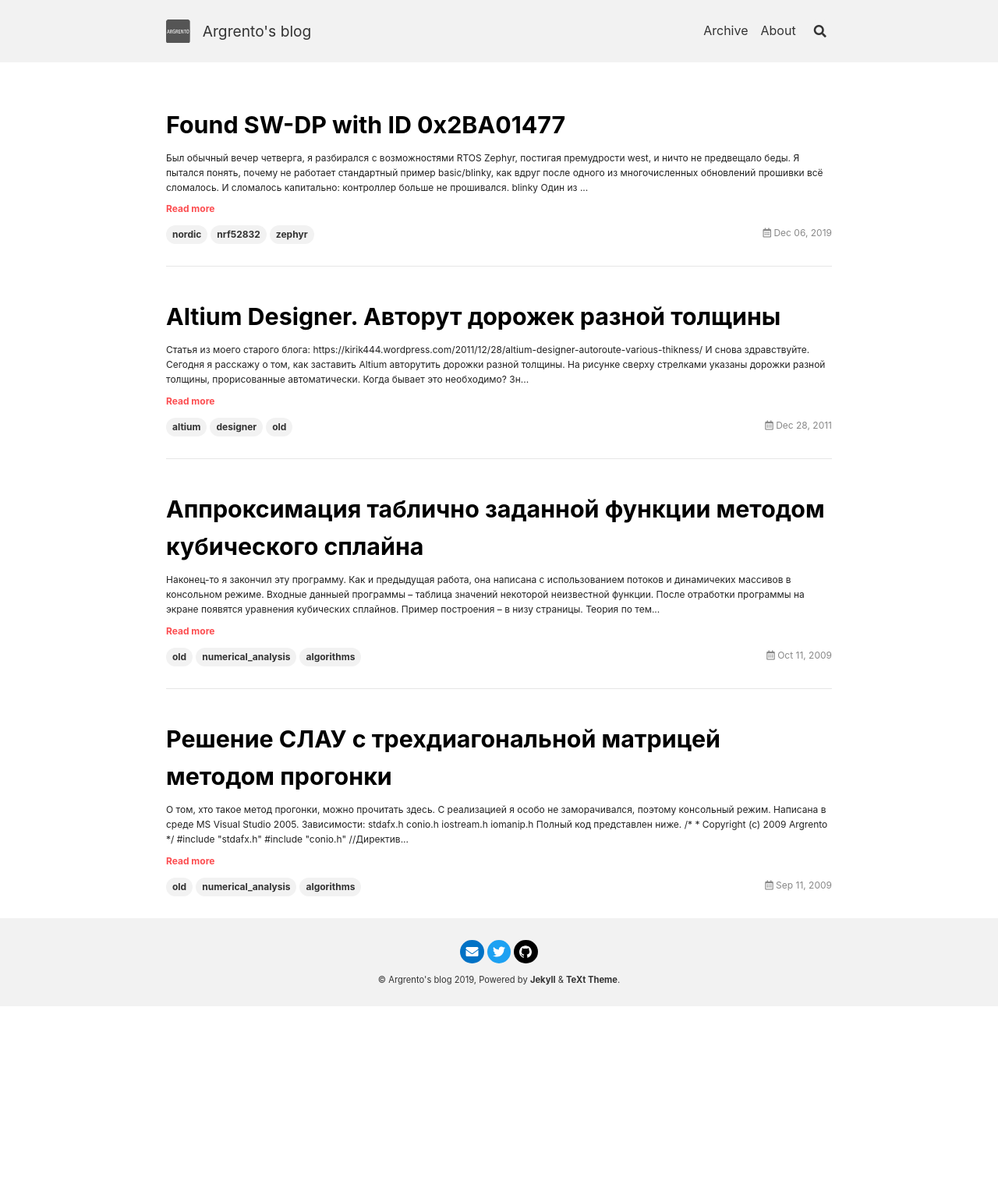
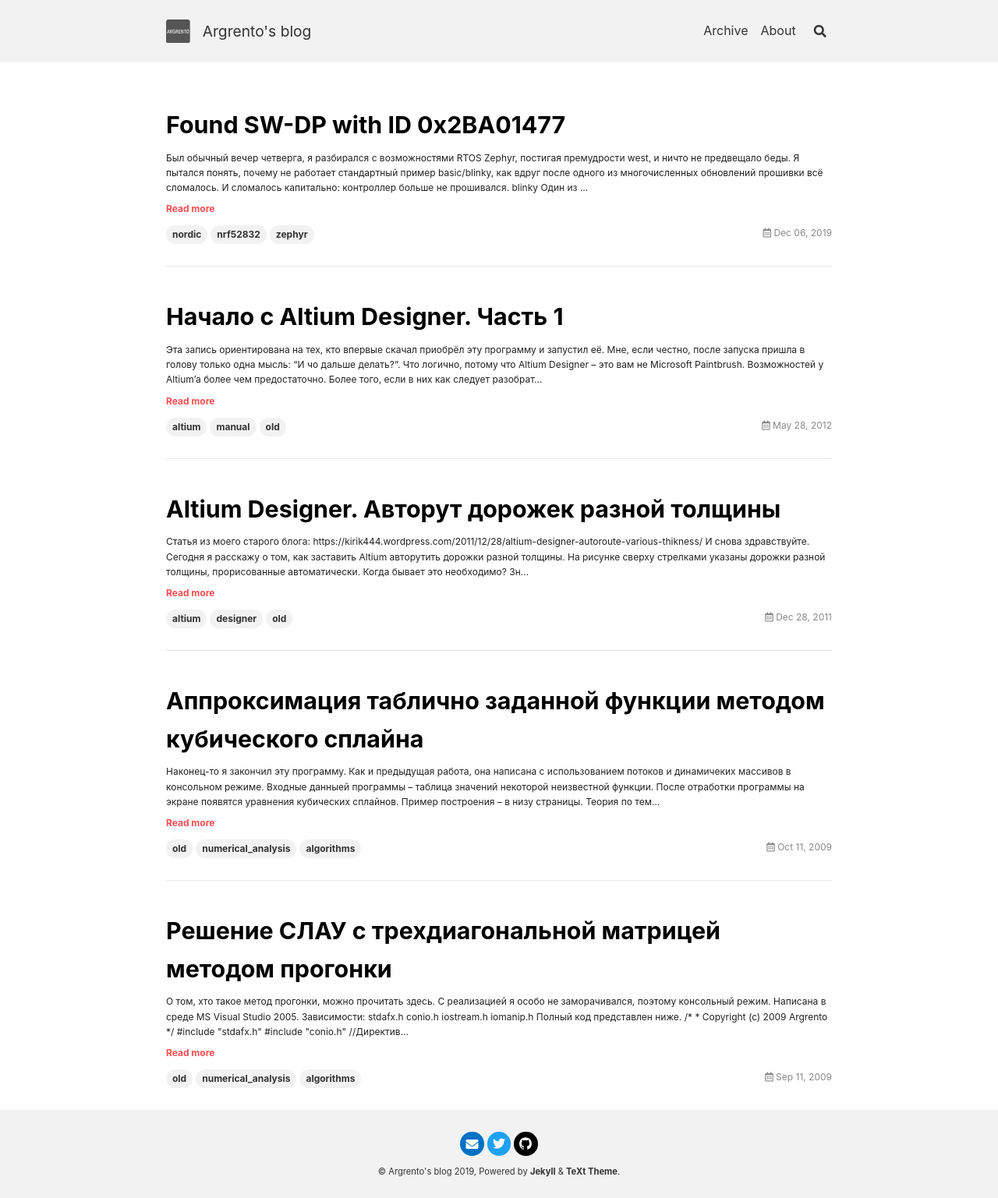
Before and after one commit to argrento/argrento.github.io, a Jekyll site: the page built from index.html, in a window 1280 px wide. Shown: the whole page at 78% size. Built offline with Jekyll 4.4.1, drawn with Linux system fonts in a browser that asks for light colours; nearby versions of some CDN libraries; the list of posts is cut into pages by our own code; before the commit the page ends 1291 px from its top, so only the background shows below that.

Commit message:
Начало с Altium Designer. Часть 1.

```diff
--- /dev/null
+++ b/_posts/2012-05-28-start-with-altium-designer-part1.md
@@ -0,0 +1,145 @@
+---
+layout: article
+title: Начало с Altium Designer. Часть 1
+modify_date: 2012-05-28
+tags: altium manual old
+image_path: /assets/images/2012-05-28-start-with-altium-designer-part1
+---
+
+![]({{page.image_path}}/00-logo.jpg){:.rounded}
+
+
+Эта запись ориентирована на тех, кто впервые ~~скачал~~ приобрёл эту программу и запустил её. Мне, если честно, после запуска пришла в голову только одна мысль: “И чо дальше делать?”. Что логично, потому что Altium Designer -- это вам не Microsoft Paintbrush. Возможностей у Altium’a более чем предостаточно. Более того, если в них как следует разобраться, то проектирование печатных плат будет происходить как в сказке.
+
+Это я, конечно же, шучу: проектирование печатных плат -- процесс очень сложный и интересный.
+
+Итак, поехали. После того, как загрузилось главное окно программы, выбираем **File → New → Project → PCB Project**.
+
+<figure>
+  <img src="{{page.image_path}}/01-new-pcb-project.png" alt="Рис. 1. Создание нового проекта"/>
+  <figcaption>Рис. 1. Создание нового проекта</figcaption>
+</figure>
+
+В левой части окна обычно находится панель **Projects**. Если его нет, то надо вызвать его командой **View → Workspace Panels → System → Projects**. И после создания проекта выглядеть оно должно следующим образом:
+
+<figure>
+  <img src="{{page.image_path}}/02-projects.png" alt="Рис. 2. Окно Projects"/>
+  <figcaption>Рис. 2. Окно Projects</figcaption>
+</figure>{:.shadow}
+
+Сохраним проект, нажав на строке **PCB_Project1.PrjPCB** и выбрав **Save Project**. Сохраним проект как **C:\firstProject\firstProject.PrjPCB**.
+
+Следующее, что надо сделать -- добавить в проект файл принципиальной схемы. Для этого опять щелкаем правой кнопкой мыши на названии проекты и выбираем **Add New to Project → Schematic**. Переименуем созданный файл в **schematic.SchDoc** и сохраним проект. Файл с расширением SchDoc -- файл, в котором будет нами рисоваться принципиальная схема устройства. Пока он пустой и содержит лишь рамку, координатную сетку и штамп. Давайте посмотрим, как его можно настроить. Выбираем **Design → Document Options**. Или нажимаем на клавишу `D`, а потом на `O`.
+
+В Altium Designer’e очень хорошо организована работа горячими клавишами. Запомнив некоторые комбинации, вы можете тратить гораздо меньше времени на разработку.
+{:.info}
+
+Окно настроек документа выглядит вот так:
+<figure>
+  <img src="{{page.image_path}}/03-document-options.png" alt="Рис. 3. Настройка документа"/>
+  <figcaption>Рис. 3. Настройка документа</figcaption>
+</figure>{:.shadow}
+
+Отсюда можно настроить основные опции листа.
+
+* Template -- заготовка для листа. Если необходимо сменить стандартное оформление на какое-нибудь другое, к примеру со штампом по ГОСТу.
+* Orientation -- ориентация листа, портрет или пейзаж.
+* Title Block -- штамп, который находится в левом нижнем углу. Его поля заполняются во вкладке Parameters.
+* Show Reference Zones -- эти зоны нужны для более удобной навигации по листу, если он очень большой.
+* Show Border -- показывать ли рамку.
+* Grids -- сетка привязки элементов. В данном случае для удобства.
+* Вкладка Units -- основные единицы измерения на листе. Необходимо выбрать метрическую систему мер.
+
+После настройки листа давайте разместим пару компонентов на листе и соединим их проводниками.
+
+Вместе с Altium’ом поставляется огромное количество библиотек с компонентами. Библиотеки имеют расширение *.IntLib* -- Integrated Library. Каждый элемент, который находится в библиотеке, имеет два вида:
+
+1. То, как он будет выглядеть на листе с принципиальной схемой.
+2. И то, каким должно быть посадочное место для него.
+
+Чтобы поместить какой-либо элемент на лист необходимо вызвать **Place → Part** или нажать на клавиатуре `P`, `P`. После этого откроется окно выбора элемента.
+
+<figure>
+  <img src="{{page.image_path}}/04-place-part.png" alt="Рис. 4. Выбор элемента"/>
+  <figcaption>Рис. 4. Выбор элемента</figcaption>
+</figure>{:.shadow}
+
+Это окно позволяет выбрать элемент, который будет размещен на плате. Мы можем видеть, что сейчас мы пытаемся добавить резистор:
+
+* Компонент -- Res2
+* Designator -- это обозначение элемента. Вместо знака вопроса можно ввести число, и с каждым новым резистором Res2 оно будет автоматически увеличиваться.
+* Comment -- строка, которая объясняет, что это вообще за компонент.
+* Footprint -- посадочное место для этого элемента. AXIAL-0.4 -- резистор с аксиальными выводами толщиной в 0.4 мм.
+
+Мы не будем добавлять резистор и нажмем на кнопку **Choose**. Откроется окно выбора элемента из какой-либо библиотеки.
+
+<figure>
+  <img src="{{page.image_path}}/05-browse-libraries.png" alt="Рис. 5. Выбор компонента"/>
+  <figcaption>Рис. 5. Выбор компонента</figcaption>
+</figure>{:.shadow}
+
+
+1. В этом поле находится название библиотеки, по которой мы сейчас ищем нужный элемент.
+2. Mask – компонентов может быть много, поэтому поле для маски необходимо. Можно использовать символы `*` и `?`.
+3. Это список всех компонентов, которые находятся в этой библиотеке.
+4. Здесь показано то, как компонент будет выглядеть на принципиальной схеме.
+5. Это посадочное место для элемента.
+6. Помимо посадочного места и вида компонента на схеме еще могут быть особые файлы свойств, которые необходимы для симуляции высокочастотных схем.
+
+На нашей схеме будет три элемента: светодиод, резистор, кнопка и разъем питания. Добавим сначала разъем питания. Для этого в поле 1 щелкнем на треугольник и выберем библиотеку **Miscellaneous Connectors.IntLib**. И найдём элемент **Header 2** -- это такие два штырька с шагом 2.54 мм (маркировка PLD).  Нажимаем OK.
+
+После этого поля в окне на рисунке №4 заполнятся свойствами выбранного нами элемента. В поле **Designator** введём `P1`. А в поле **Comment** -- `Power`.
+
+<figure>
+  <img src="{{page.image_path}}/06-place-part-new-values.png" alt="Рис 6. Изменение полей"/>
+  <figcaption>Рис 6. Изменение полей</figcaption>
+</figure>{:.shadow}
+
+После задания свойств нажмём на **ОК**. На экране появится вот такая картинка:
+
+<figure>
+  <img src="{{page.image_path}}/07-place-component.png" alt="Рис 7. Размещение компонента"/>
+  <figcaption>Рис 7. Размещение компонента</figcaption>
+</figure>{:.shadow}
+
+Выберите место на плате и нажмите на левую кнопку мыши -- компонент будет установлен на лист.
+
+Поскольку этот разъем мы назвали **Power**, логично предположить, что он будет использоваться для подачи питания на плату.
+
+Далее разместим кнопку, светодиод и резистор не плате. Все эти компоненты находятся в библиотеке **Miscellaneous Devices.IntLib**. Выберем кнопку `SW-SPST`, светодиод `LED1` и резистор `Res2`, и расположим их так, как показано на картинке внизу.
+
+<figure>
+  <img src="{{page.image_path}}/08-template.png" alt="Рис 8. Заготовка для схемы"/>
+  <figcaption>Рис 8. Заготовка для схемы</figcaption>
+</figure>{:.shadow}
+
+Элементы поставили, теперь их надо как-то соединить. Соединить их можно тремя способами:
+
+1. **Place → Wire**
+2. Нажав на кнопки `P`, `W`.
+3. Нажав на панели кнопку **Place Wire**
+
+<figure>
+  <img src="{{page.image_path}}/09-place-wire.png" alt="Рис 9. Place Wire"/>
+  <figcaption>Рис 9. Place Wire</figcaption>
+</figure>{:.shadow}
+
+После нажатия курсор станет серым крестом -- начнется процесс размещения точек проводника. Есть возможность изменять свойства проводника прямо во время его прокладки. Для этого необходимо нажать на клавишу **Tab**. Появится вот такое меню:
+
+<figure>
+  <img src="{{page.image_path}}/10-wire-properties.png" alt="Рис 10. Wire properties"/>
+  <figcaption>Рис 10. Wire properties</figcaption>
+</figure>{:.shadow}
+
+Здесь можно выбрать ширину линии и её цвет. Эти параметры никак не влияют на то, как проводник будет выглядеть на печатной плате. Нам здесь менять ничего не надо.
+
+Находясь в режиме рисования проводника, подведем курсор к верхнему выводу разъема P1. Должен появится еще один крест, но в этот раз красного цвета -- показатель того, что проводник будет подсоединён к выводу, а не будет просто так болтаться в воздухе. Выглядит этот крест так:
+
+<figure>
+  <img src="{{page.image_path}}/11-binding.png" alt="Рис 11. Привязка"/>
+  <figcaption>Рис 11. Привязка</figcaption>
+</figure>{:.shadow}
+
+Кликнем на конце вывода 1, подведем к правому выводу SW-SPST и кликним мышкой снова. Всё. Выводы соединены.  Аналогично поступаем с оставшимися контактами и замыкаем элементы в цепь. После этого сохраняем файл.
+
+Конец 1 части.
--- a/_sass/common/_reset.scss
+++ b/_sass/common/_reset.scss
@@ -143,10 +143,12 @@ code {
 
 figure > img {
   display: block;
+  margin: 0 auto;
 }
 
 figcaption {
   font-size: map-get($base, font-size-sm);
+  text-align: center;
 }
 
 button {
```
Also changed, not shown: assets/images/2012-05-28-start-with-altium-designer-part1/00-logo.jpg (added), assets/images/2012-05-28-start-with-altium-designer-part1/01-new-pcb-project.png (added), assets/images/2012-05-28-start-with-altium-designer-part1/02-projects.png (added), assets/images/2012-05-28-start-with-altium-designer-part1/03-document-options.png (added), assets/images/2012-05-28-start-with-altium-designer-part1/04-place-part.png (added), assets/images/2012-05-28-start-with-altium-designer-part1/05-browse-libraries.png (added), assets/images/2012-05-28-start-with-altium-designer-part1/06-place-part-new-values.png (added), assets/images/2012-05-28-start-with-altium-designer-part1/07-place-component.png (added), assets/images/2012-05-28-start-with-altium-designer-part1/08-template.png (added), assets/images/2012-05-28-start-with-altium-designer-part1/09-place-wire.png (added), assets/images/2012-05-28-start-with-altium-designer-part1/10-wire-properties.png (added), assets/images/2012-05-28-start-with-altium-designer-part1/11-binding.png (added).
